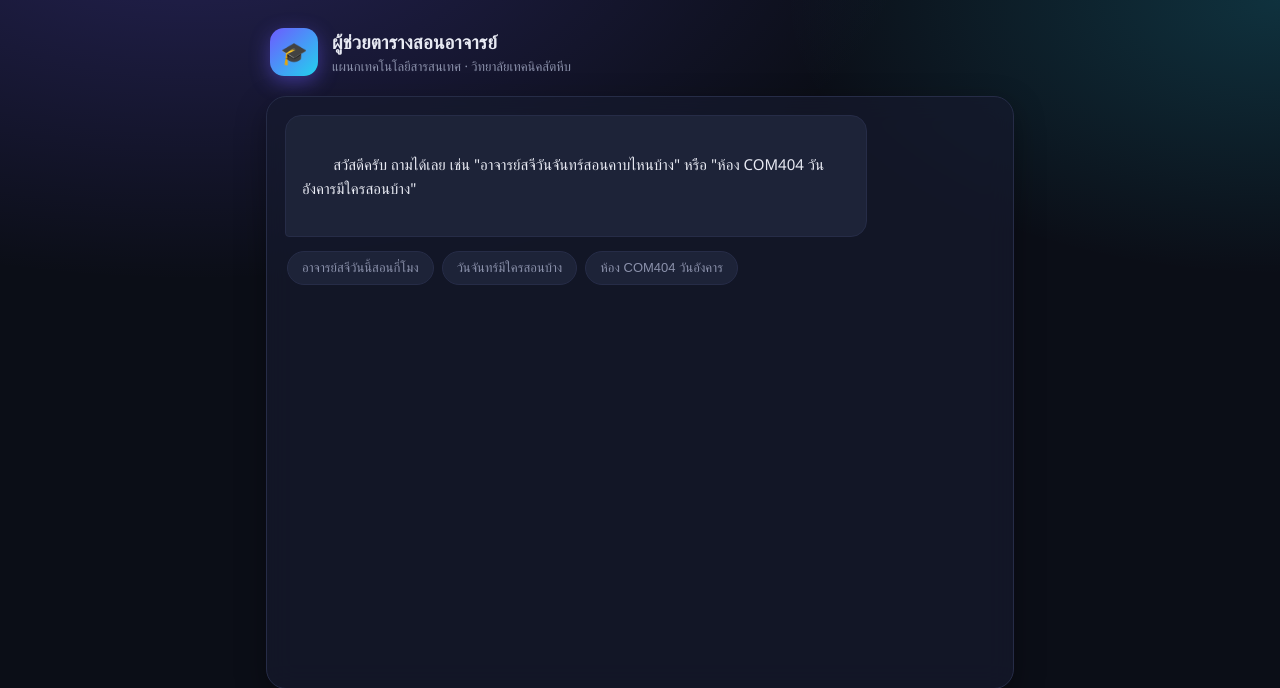
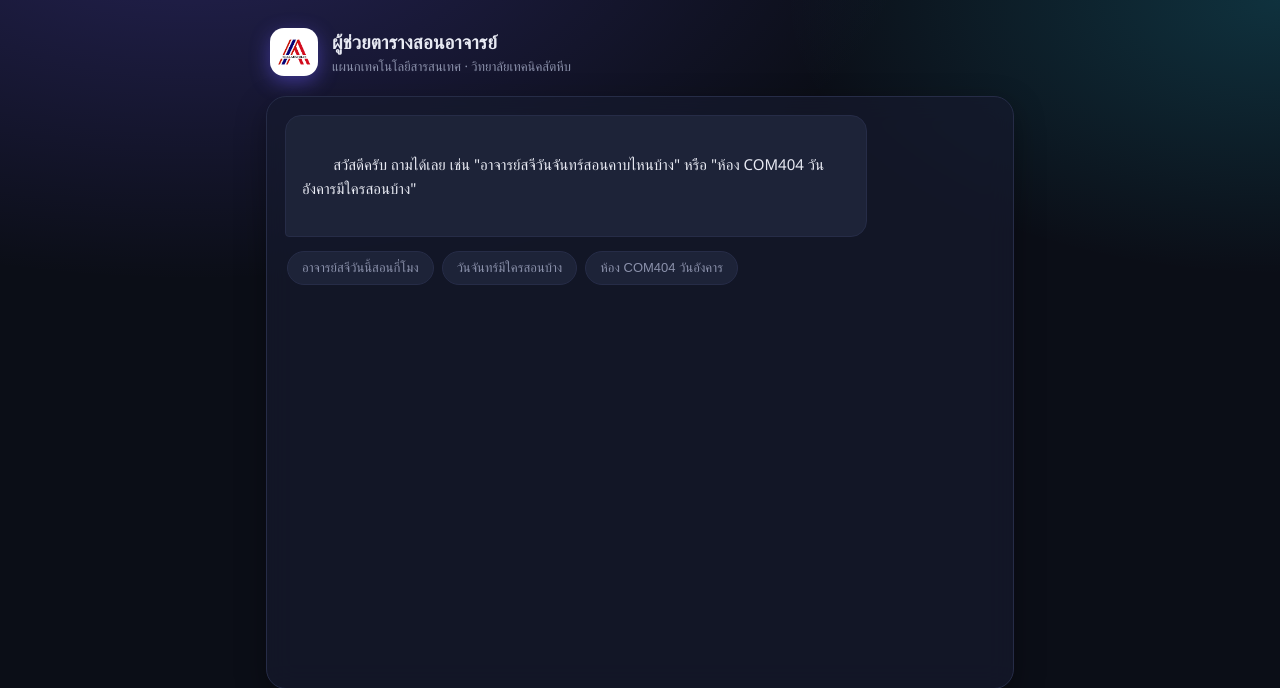
Before and after one commit to 69319080021-svg/schedule-chatbot, a FastAPI app: page / in a window 1280 px wide. Shown: the top 688 px of the page. Run offline with FastAPI, Linux system fonts and the light colour scheme.

Commit message:
Fail fast on daily quota errors and add Thai-Austrian logo
- Detect Gemini daily free-tier quota exhaustion and return a
  friendly Thai message immediately instead of retrying uselessly
  for ~14s and leaking the raw exception to end users.
- Replace the emoji header badge with the Thai-Austrian logo.

```diff
--- a/app/gemini_client.py
+++ b/app/gemini_client.py
@@ -13,6 +13,10 @@ RETRYABLE_CODES = {429, 503}
 MAX_RETRIES = 3
 
 
+class QuotaExceededError(Exception):
+    """โควตาฟรีรายวันของ Gemini API หมด — retry ใหม่ไม่ช่วยเพราะโควตาจะรีเซ็ตทีละวันเท่านั้น"""
+
+
 def get_client() -> genai.Client:
     global _client
     if _client is None:
@@ -25,6 +29,9 @@
         try:
             return call()
         except errors.APIError as e:
+            if e.code == 429 and "PerDay" in str(e):
+                # โควตารายวันหมด ลองใหม่ในไม่กี่วินาทีไม่มีประโยชน์ ต้องแจ้งผู้ใช้ทันที
+                raise QuotaExceededError(str(e)) from e
             if e.code not in RETRYABLE_CODES or attempt == MAX_RETRIES:
                 raise
             time.sleep(2**attempt)
@@ -130,7 +137,7 @@ QUERY_SYSTEM_TEMPLATE = (
 
 def answer_question(question: str, schedules: list[dict[str, Any]]) -> str:
     client = get_client()
-    data_json = json.dumps(schedules, ensure_ascii=False, indent=2)
+    data_json = json.dumps(schedules, ensure_ascii=False, separators=(",", ":"))
     system_text = QUERY_SYSTEM_TEMPLATE.format(data=data_json)
     response = _with_retries(lambda: client.models.generate_content(
         model=QUERY_MODEL,
--- a/app/main.py
+++ b/app/main.py
@@ -37,8 +37,16 @@ async def chat_api(request: Request):
 
     try:
         answer = gemini_client.answer_question(question, schedules)
+    except gemini_client.QuotaExceededError:
+        return JSONResponse(
+            {"error": "ขออภัยครับ วันนี้มีผู้ใช้งานเยอะจนครบโควตาการตอบคำถามแล้ว กรุณาลองใหม่พรุ่งนี้ครับ"},
+            status_code=503,
+        )
     except Exception as e:
-        return JSONResponse({"error": f"เกิดข้อผิดพลาด: {e}"}, status_code=500)
+        print(f"[chat_api] unexpected error: {e!r}")
+        return JSONResponse(
+            {"error": "เกิดข้อผิดพลาดในระบบ กรุณาลองใหม่อีกครั้งครับ"}, status_code=500
+        )
 
     return {"answer": answer}
 
--- a/app/static/chat-dark.css
+++ b/app/static/chat-dark.css
@@ -58,8 +58,15 @@ header.hero {
   align-items: center;
   justify-content: center;
   font-size: 22px;
-  background: linear-gradient(135deg, var(--accent-a), var(--accent-b));
+  background: #fff;
+  padding: 6px;
   box-shadow: 0 6px 20px rgba(109, 91, 255, 0.45);
+}
+
+.hero-badge img {
+  width: 100%;
+  height: 100%;
+  object-fit: contain;
 }
 
 header.hero h1 {
--- a/app/templates/index.html
+++ b/app/templates/index.html
@@ -9,7 +9,7 @@
 <body class="chat-dark">
   <div class="app">
     <header class="hero">
-      <div class="hero-badge">🎓</div>
+      <div class="hero-badge"><img src="/static/logo.png" alt="โลโก้"></div>
       <div>
         <h1>ผู้ช่วยตารางสอนอาจารย์</h1>
         <p class="subtitle">แผนกเทคโนโลยีสารสนเทศ · วิทยาลัยเทคนิคสัตหีบ</p>
```
Also changed, not shown: app/static/logo.png (added).
